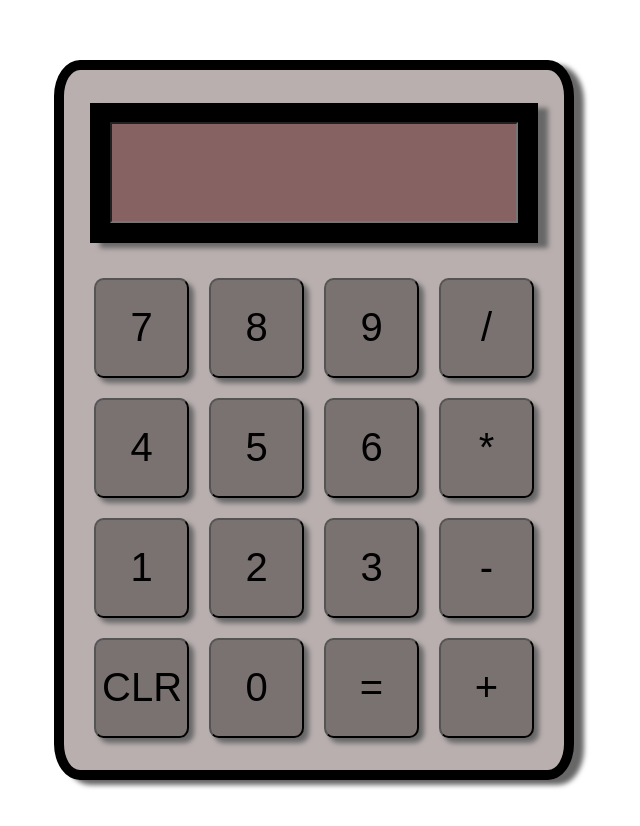
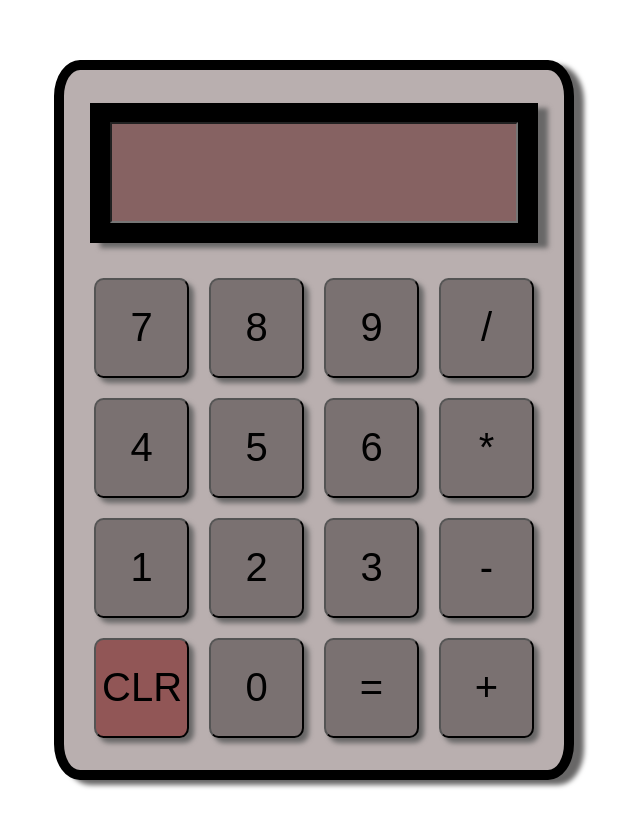
Before and after one commit to trjeffreytabao/my-calc, a React (Create React App) app: page / in a window 1280 px wide. Shown: the top 826 px of the page, without its empty margins (326-966 px from the left). Built offline with nearby package versions, Linux system fonts and the light colour scheme.

Commit message:
2.0_final-calc

```diff
--- a/src/App.js
+++ b/src/App.js
@@ -2,7 +2,18 @@ import "./App.css";
 import { useState } from "react";
 
 function Button({ number = "?", onClick }) {
-  return <button onClick={onClick}>{number}</button>;
+  return (
+    <button className={"calcbtn"} onClick={onClick}>
+      {number}
+    </button>
+  );
+}
+function RedButton({ number = "?", onClick }) {
+  return (
+    <button className={"clearbtn"} onClick={onClick}>
+      {number}
+    </button>
+  );
 }
 
 function Display({ value }) {
@@ -121,7 +132,7 @@ function App() {
           <Button number={2} onClick={numberClickHandler} />
           <Button number={3} onClick={numberClickHandler} />
           <Button number={"-"} onClick={ClickOperator} />
-          <Button number={"CLR"} onClick={ClearValue} />
+          <RedButton number={"CLR"} onClick={ClearValue} />
           <Button number={"0"} onClick={numberClickHandler} />
           <Button number={"="} onClick={equal} />
           <Button number={"+"} onClick={ClickOperator} />
--- a/src/index.css
+++ b/src/index.css
@@ -59,7 +59,7 @@ code {
   /* background-color: rgb(255, 255, 255); */
 }
 
-button {
+.calcbtn {
   background-color: rgb(122, 113, 113);
   border-radius: 10%;
   box-shadow: 5px 5px 5px rgb(104, 103, 103);
@@ -67,8 +67,8 @@ button {
   height: 100px;
   font-size: 40px;
 }
-button:hover {
-  background-color: rgb(145, 86, 86);
+.calcbtn:hover {
+  background-color: rgb(211, 149, 149);
 }
 
 input {
@@ -78,3 +78,14 @@ input {
   font-size: 100px;
   background-color: rgb(134, 98, 98);
 }
+.clearbtn {
+  border-radius: 10%;
+  box-shadow: 5px 5px 5px rgb(104, 103, 103);
+  width: 95px;
+  height: 100px;
+  font-size: 40px;
+  background-color: rgb(145, 86, 86);
+}
+.clearbtn:hover {
+  background-color: rgb(228, 17, 17);
+}
```
